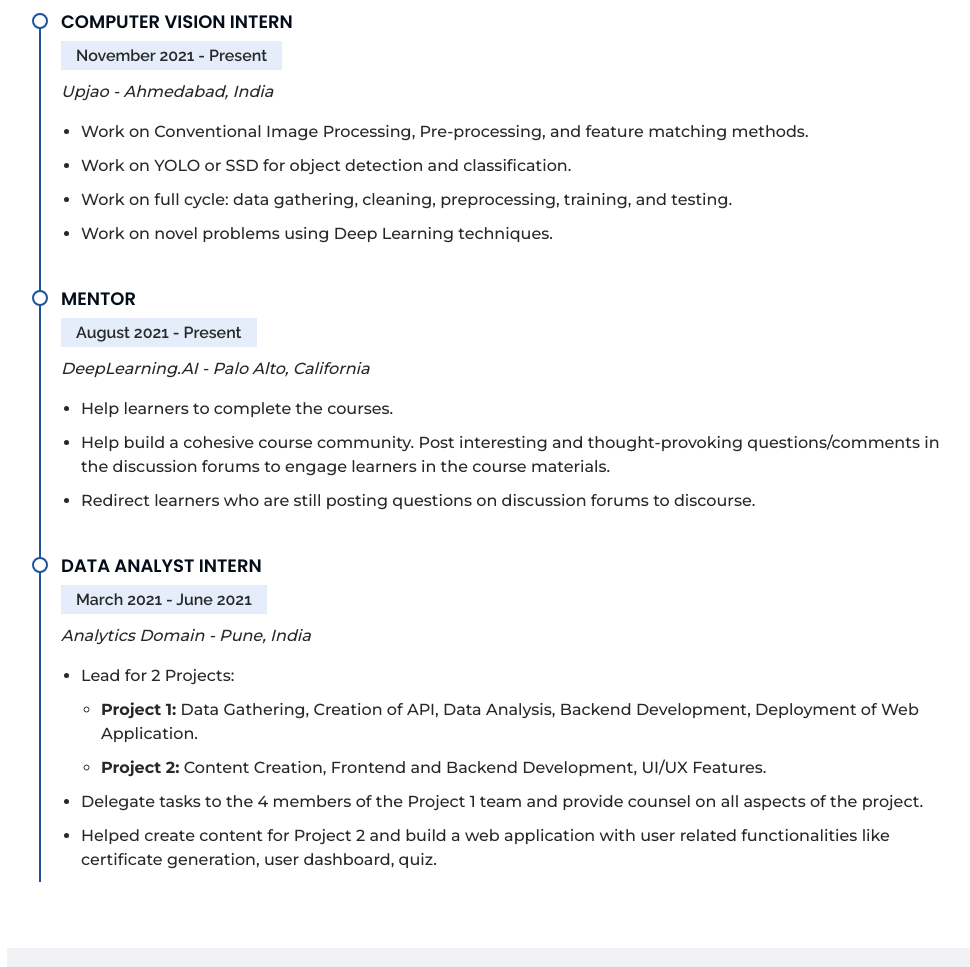
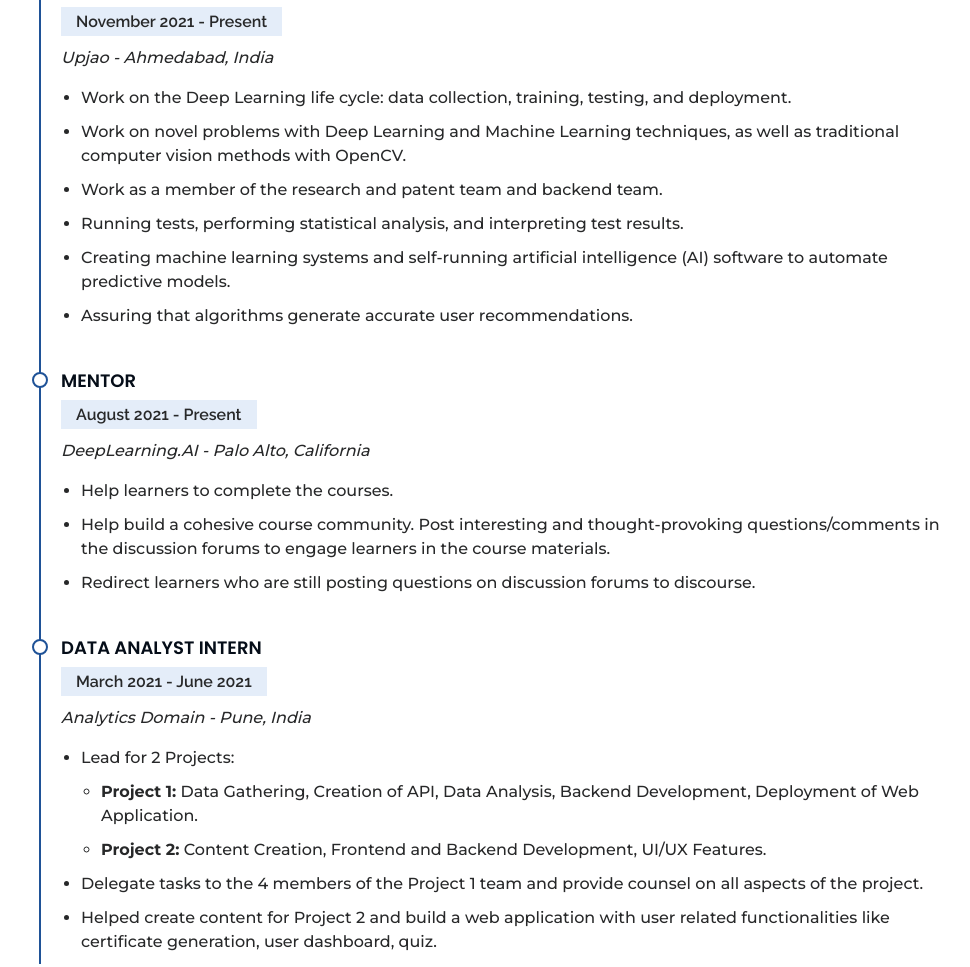
Before and after one commit to shreyasvedpathak/shreyasvedpathak.github.io, a plain HTML site: page index.html in a window 1280 px wide. Shown: the part 2222-3189 px from the top of the page, without its empty margins (293-1263 px from the left). Drawn offline with Linux system fonts and the light colour scheme.

Commit message:
Updated Home page

```diff
--- a/index.html
+++ b/index.html
@@ -190,7 +190,7 @@
 									</li>
 									<li><i class="bi bi-arrow-return-right"></i>
 										<strong>Phone:</strong>
-										<span>+91 9881898291</span>
+
 									</li>
 									<li><i class="bi bi-arrow-return-right"></i>
 										<strong>City:</strong>
@@ -251,7 +251,7 @@
 									Analysis, Machine Learning, Deep Learning.</em></p>
 							<ul>
 								<li>Location: Pune, India</li>
-								<li>Contact: +91 9881898291</li>
+
 								<li>Mail:
 									<a href="mailto:shreyasvedpathak@gmail.com">shreyasvedpathak@gmail.com</a>
 								</li>
@@ -274,10 +274,28 @@
 							<h5>November 2021 - Present</h5>
 							<p><em>Upjao - Ahmedabad, India</em></p>
 							<ul>
-								<li>Work on Conventional Image Processing, Pre-processing, and feature matching methods.</li>
-								<li>Work on YOLO or SSD for object detection and classification.</li>
-								<li>Work on full cycle: data gathering, cleaning, preprocessing, training, and testing.</li>
-								<li>Work on novel problems using Deep Learning techniques.</li>
+								<li>
+									Work on the Deep Learning life cycle: data collection, training, testing, and
+									deployment.
+								</li>
+								<li>
+									Work on novel problems with Deep Learning and Machine Learning techniques, as well
+									as traditional computer vision
+									methods with OpenCV.
+								</li>
+								<li>
+									Work as a member of the research and patent team and backend team.
+								</li>
+								<li>
+									Running tests, performing statistical analysis, and interpreting test results.
+								</li>
+								<li>
+									Creating machine learning systems and self-running artificial intelligence (AI)
+									software to automate predictive models.
+								</li>
+								<li>
+									Assuring that algorithms generate accurate user recommendations.
+								</li>
 							</ul>
 						</div>
 						<div class="resume-item">
@@ -430,19 +448,13 @@
 							<div class="address">
 								<i class="bi bi-geo-alt-fill"></i>
 								<h4>Location:</h4>
-								<p>Ganesh Road, Pune - 411002</p>
+								<p>Pune, India</p>
 							</div>
 
 							<div class="email">
 								<i class="bi bi-envelope-fill"></i>
 								<h4>Email:</h4>
 								<p><a href="mailto:shreyasvedpathak@gmail.com">shreyasvedpathak@gmail.com</a></p>
-							</div>
-
-							<div class="phone">
-								<i class="bi bi-phone-fill"></i>
-								<h4>Call:</h4>
-								<p><a href="tel:9881898291">+91 9881898291</a></p>
 							</div>
 
 							<div class="phone">
@@ -463,8 +475,9 @@
 
 					<div class="col-lg-7 mt-5 mt-lg-0 d-flex align-items-stretch">
 						<iframe
-							src="https://www.google.com/maps/embed?pb=!1m14!1m8!1m3!1d7566.445380941217!2d73.8585911!3d18.5188362!3m2!1i1024!2i768!4f13.1!3m3!1m2!1s0x3bc2c065f81f6447%3A0xb3f5f1d93bf25082!2zMTjCsDMxJzA2LjkiTiA3M8KwNTEnMzEuOCJF!5e0!3m2!1sen!2sin!4v1624433123818!5m2!1sen!2sin"
-							width="100%" height="100%" allowfullscreen="" loading="lazy"></iframe>
+							src="https://www.google.com/maps/embed?pb=!1m18!1m12!1m3!1d242117.6810192039!2d73.7228792197633!3d18.524890421057442!2m3!1f0!2f0!3f0!3m2!1i1024!2i768!4f13.1!3m3!1m2!1s0x3bc2bf2e67461101%3A0x828d43bf9d9ee343!2sPune%2C%20Maharashtra!5e0!3m2!1sen!2sin!4v1649758620028!5m2!1sen!2sin"
+							width="100%" height="100%" style="border:0;" allowfullscreen="" loading="lazy"
+							referrerpolicy="no-referrer-when-downgrade"></iframe>
 					</div>
 
 				</div>
```
